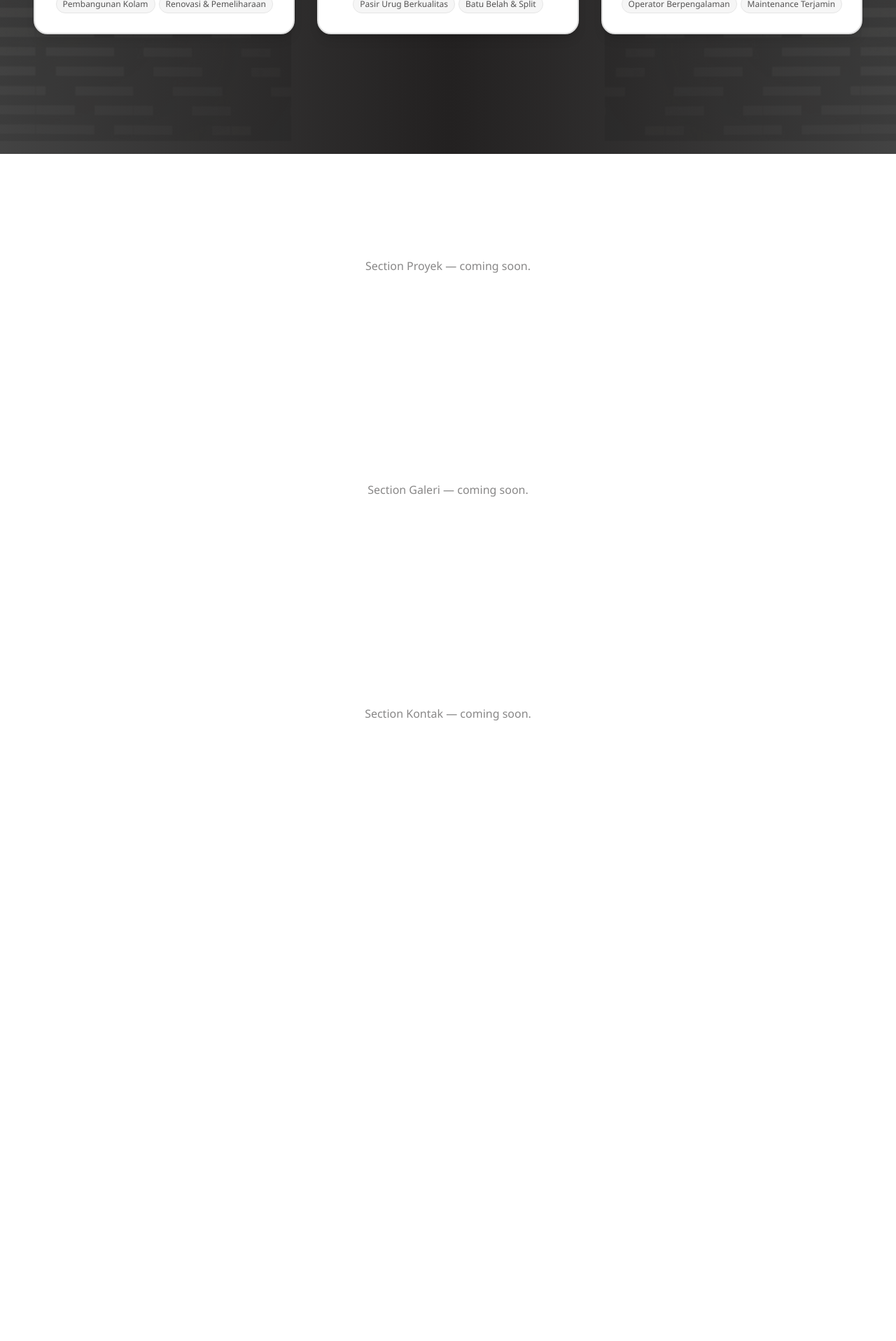
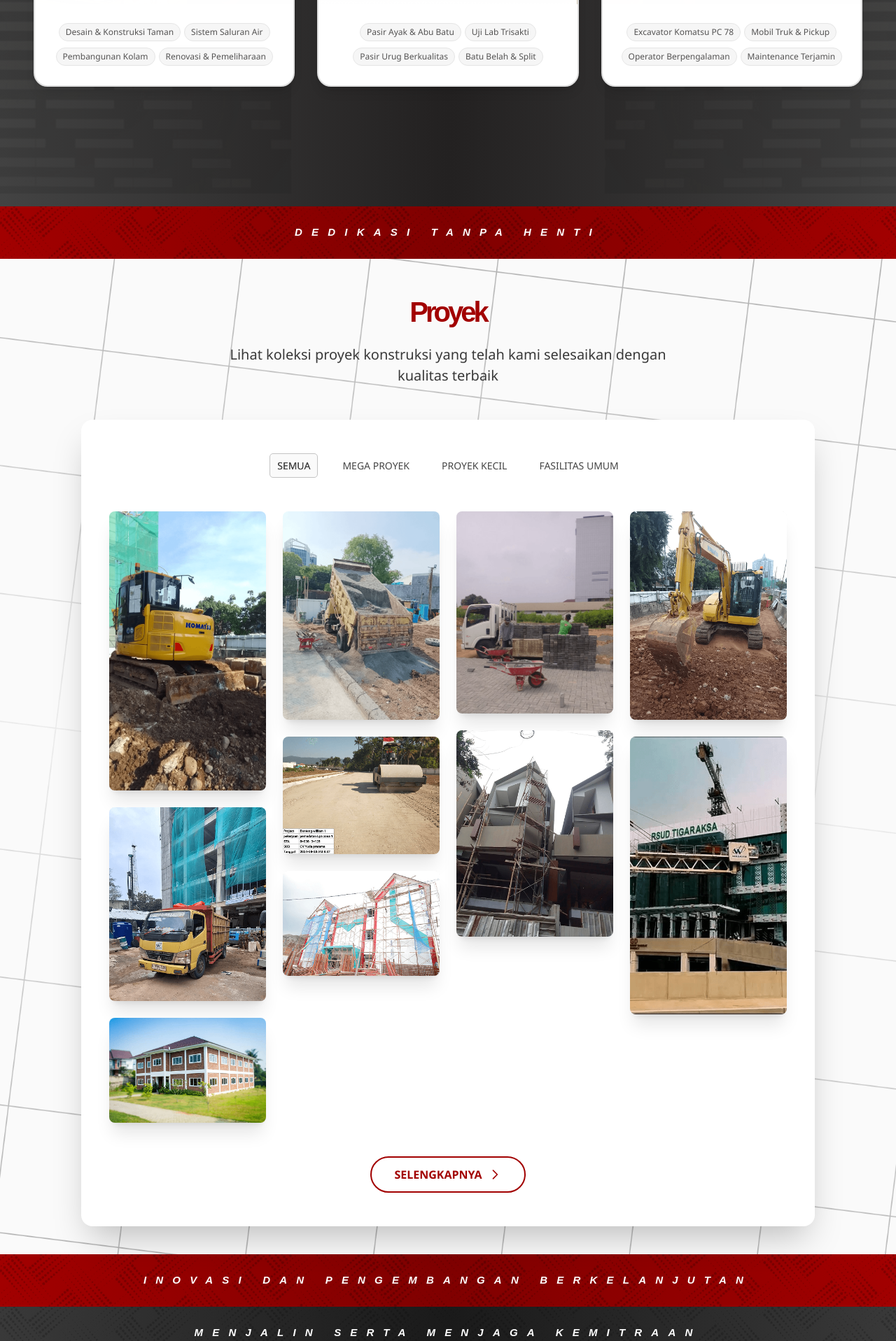
Before and after one commit to RayhanLauzzadani/cp-yudha-pratama, a React (Create React App) app: page / in a window 1280 px wide. Shown: the part 1875-3792 px from the top of the page at 70% size. Before the commit the page ends 3055 px from the top, so only its background shows below. Built offline with nearby package versions, Linux system fonts and the light colour scheme.

Commit message:
Merge main into beranda: Integrate router with existing sections

```diff
--- a/src/pages/Home.jsx
+++ b/src/pages/Home.jsx
@@ -1,13 +1,14 @@
-// src/Home.jsx
+// src/pages/Home.jsx
+import Pembatas from "../components/common/Pembatas";
 import Hero from "../sections/home/Hero";
 import About from "../sections/home/About";
-import Services from "../sections/home/Services"; // ⬅️ tambahkan import baru
+import Services from "../sections/home/Services";
+import Projects from "../sections/home/Projects";
+import Whyme from "../sections/home/Whyme";
 
 export default function Home() {
   return (
     <>
-      {/* Navbar tetap (fixed di atas) */}
-
       {/* Spacer agar konten tidak ketutup navbar (tinggi ≈ 64px / h-16) */}
       <div className="h-16" />
 
@@ -22,21 +23,36 @@ export default function Home() {
           <About />
         </section>
 
+        {/* === PEMBATAS 1 === */}
+        <Pembatas text="MENGUTAMAKAN HASIL KERJA" />
+
         {/* === SERVICES === */}
         <section id="services" aria-label="Layanan / Bidang Usaha" className="scroll-mt-20">
           <Services />
         </section>
 
+        {/* === PEMBATAS 2 === */}
+        <Pembatas text="DEDIKASI TANPA HENTI" />
+
         {/* === PROJECTS === */}
-        <section
-          id="projects"
-          aria-label="Proyek"
-          className="min-h-[40vh] flex items-center justify-center text-[#383737]/60"
-        >
-          <div className="mx-auto max-w-[1400px] px-4 sm:px-6 w-full">
-            <p className="text-center">Section Proyek — coming soon.</p>
-          </div>
-        </section>
+        <Projects />
+
+        {/* === PEMBATAS 3 === */}
+        <Pembatas
+          text="INOVASI DAN PENGEMBANGAN BERKELANJUTAN"
+          mobileWidth="380px"
+        />
+
+        {/* === PEMBATAS 4 === */}
+        <Pembatas
+          text="MENJALIN SERTA MENJAGA KEMITRAAN"
+          gradientFrom="#393939"
+          gradientTo="#1A1A1A"
+          mobileWidth="270px"
+        />
+
+        {/* === MENGAPA KAMI / WHY ME === */}
+        <Whyme />
 
         {/* === GALLERY === */}
         <section
```
